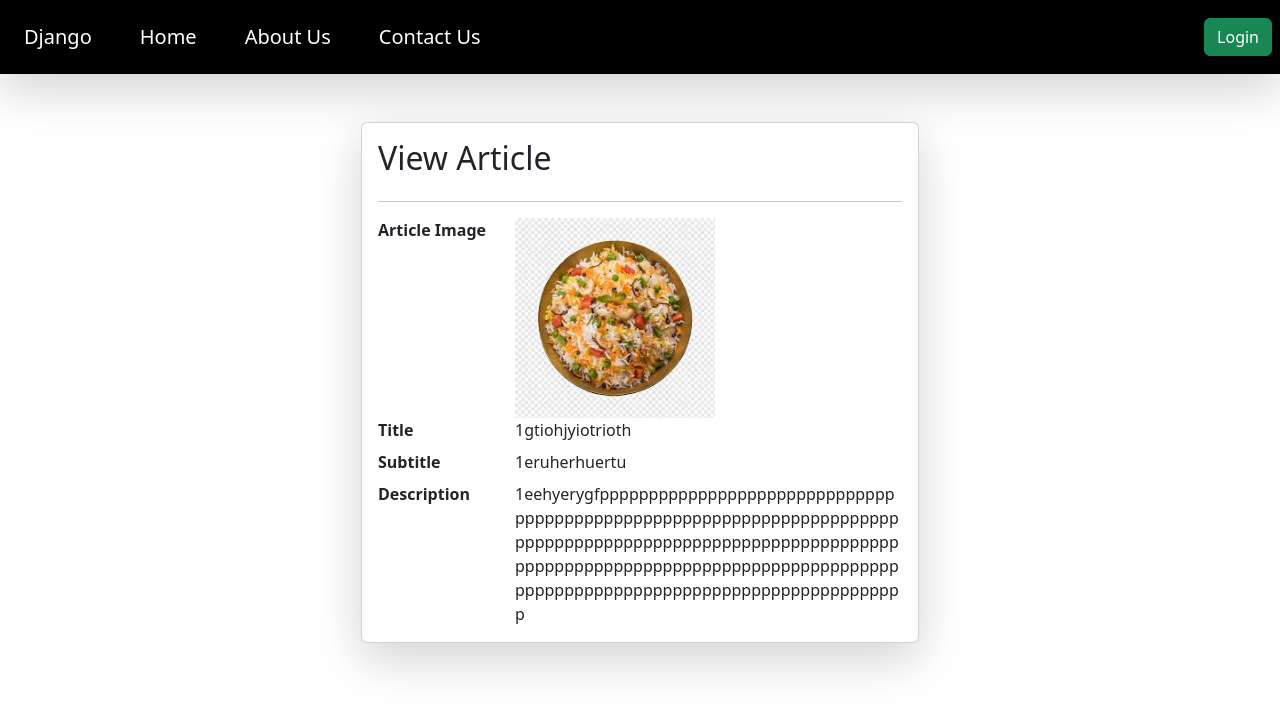
After one commit to Sameeksha-MV/Django-News-Assessment, a Django app: page /view_article/2/ in a window 1280 px wide. The commit adds this page. Shown: the top 711 px of the page. Run offline with Django 4.2, Linux system fonts and the light colour scheme; data comes from the database, SQL or seed files in the repository; both versions use the stored data as it was after the commit.

Commit message:
publisher functionality done

```diff
--- a/articles/templates/base.html
+++ b/articles/templates/base.html
@@ -23,7 +23,7 @@
   <nav class="navbar p-2 bg-black shadow-lg">
     <div class="topnav">
       <a class="navbar-brand" style="color: white;">Django</a>
-      <a class="navbar-brand" href="/" style="color: white;">Home</a>
+      <a class="navbar-brand" href="/home_articles/" style="color: white;">Home</a>
       <a class="navbar-brand" href="/about-us/" style="color: white;">About Us</a>
       <a class="navbar-brand" href="/contact-us/" style="color: white;">Contact Us</a>
     </div>
@@ -31,6 +31,16 @@
         {% if request.user.is_author %}
             <div>
               <a href="/articles-list/" class="btn btn-success ml-2">My Articles</a>
+            </div>
+        {% endif %}
+        {% if request.user.is_superuser %}
+        <div>
+          <a href="/view_users/" class="btn btn-success ml-2">View Users</a>
+        </div>
+        {% endif %}
+        {% if request.user.is_publisher %}
+            <div>
+              <a href="/show_published_articles/" class="btn btn-success ml-2">Published Articles</a>
             </div>
         {% endif %}
         {% if request.user.is_authenticated %}
--- a/articles/templates/update_articles.html
+++ b/articles/templates/update_articles.html
@@ -21,7 +21,7 @@
       <label for="exampleInputPassword1" class="form-label">Article Image</label>
       <input type="file" name="thumbnail" class="form-control">
     </div>
-    <button type="submit" class="btn btn-success">Update Recipe</button>
+    <button type="submit" class="btn btn-success">Update Article</button>
   </form>
 </div>
 {% endblock %}
--- /dev/null
+++ b/articles/templates/view_articles.html
@@ -0,0 +1,50 @@
+{% extends "base.html" %}
+{% block start %}
+<div class="container mt-5 ">
+  <form class="col-6 mx-auto card p-3 shadow-lg" method="post" enctype="multipart/form-data" action="{% url 'update_article_status' article_id=view_article.id %}">
+    {% csrf_token %}
+    <h2>View Article</h2>
+    <hr>
+    <div class="row">
+      <div class="col-md-3">
+        <label for="exampleInputPassword1" class="form-label fw-bold">Article Image</label>
+      </div>
+      <div class="col-md-9">
+        <img src="/media/{{view_article.thumbnail}}" style="height:200px">
+      </div>
+    </div>
+    <div class="row">
+      <div class="col-md-3">
+        <label for="exampleInputEmail1" class="form-label fw-bold">Title</label>
+      </div>
+      <div class="col-md-9">
+        {{view_article.title}}
+      </div>
+    </div>
+    <div class="row">
+      <div class="col-md-3">
+        <label for="exampleInputEmail1" class="form-label fw-bold">Subtitle</label>
+      </div>
+      <div class="col-md-9">
+        {{view_article.subtitle}}
+      </div>
+    </div>
+    <div class="row">
+      <div class="col-md-3">
+        <label for="exampleInputPassword1" class="form-label fw-bold">Description</label>
+      </div>
+      <div class="col-md-9">
+        {{view_article.description}}
+      </div>
+    </div>
+    {% if request.user.is_publisher %}
+      <div class="text-center mt-3">
+        <button type="submit" class="btn btn-success" name="status" value="Published">Publish</button>
+        <button type="submit" class="btn btn-danger" name="status" value="Rejected">Reject</button>
+        <a href="/publish_articles/" class="btn btn-dark ml-auto">Back</a>
+      </div>
+    {% endif %}
+
+  </form>
+</div>
+{% endblock %}
--- a/articles/views.py
+++ b/articles/views.py
@@ -37,7 +37,7 @@ def login_page(request):
       elif user.is_author:
         return redirect('/add-article/')
       elif user.is_publisher:
-        return redirect('/publisher/')
+        return redirect('/publish_articles/')
       else:
         messages.error(request, 'Something went wrong')
         return redirect('/login/')
@@ -65,6 +65,7 @@ def register(request):
       first_name = first_name,
       last_name = last_name,
       username = username,
+      email = email
     )
 
     user.set_password(password)
@@ -80,6 +81,11 @@ def register(request):
     return redirect('/register')
 
   return render(request, 'register.html')
+
+def view_users(request):
+  queryset= CustomUser.objects.all()
+  context = {'users': queryset}
+  return render(request, "view_user.html",context)
 
 @login_required
 def articles(request):
@@ -132,3 +138,40 @@ def delete_article(request, id):
   queryset = Article.objects.get(id = id)
   queryset.delete()
   return redirect('/add-article/')
+
+def show_published_articles(request):
+  queryset = Article.objects.filter(status='Published')
+  context = {'articles_published': queryset}
+  return render(request, 'published_articles.html', context)
+
+def publisher(request):
+  queryset = Article.objects.all()
+  context = {'publish_articles': queryset}
+  return render(request, 'publisher.html', context)
+
+def view_article_to_be_published(request, id):
+  queryset = Article.objects.get(id = id)
+  print(queryset)
+  context = {'view_article': queryset}
+  return render(request, 'view_articles.html', context)
+
+def update_article_status(request, article_id):
+  if request.method == 'POST':
+    status = request.POST.get('status')
+    article = Article.objects.get(pk=article_id)
+    article.status = status
+    article.save()
+
+    return redirect('publish_articles')
+
+  return render(request, 'view_articles.html')
+
+def delete_user(request, id):
+  queryset = CustomUser.objects.get(id = id)
+  queryset.delete()
+  return redirect('/view_users/')
+
+def home_articles(request):
+  queryset = Article.objects.filter(status = 'Published')
+  context = {'home_articles': queryset}
+  return render(request, 'home.html', context)
--- a/core/urls.py
+++ b/core/urls.py
@@ -30,9 +30,17 @@ urlpatterns = [
     path('register/', register, name="register"),
     path('logout/', logout_page, name="logout_page"),
     path('add-article/', articles, name="articles"),
+    path('show_published_articles/', show_published_articles, name="show_published_articles"),
     path('articles-list/', articles_list, name="articles_list"),
     path('delete-article/<id>/', delete_article, name="delete_article"),
     path('update-article/<id>/', update_article, name="update_article"),
+    path('publish_articles/', publisher, name="publish_articles"),
+    path('view_article/<id>/', view_article_to_be_published, name="view_article_to_be_published"),
+    path('update_article_status/<article_id>/', update_article_status, name="update_article_status"),
+    path('delete_user/<id>/', delete_user, name="delete_user"),
+    path('view_users/', view_users, name="view_users"),
+    path('home_articles/', home_articles, name="home_articles"),
+
 ]
 
 if settings.DEBUG:
```
Also changed, not shown: articles/templates/home.html (+37 -5 lines), articles/templates/published_articles.html (added, +39 -0 lines), articles/templates/publisher.html (+9 -9 lines), articles/templates/view_user.html (added, +35 -0 lines), db.sqlite3, public/static/thumbnails/Caprese-Pasta-F-450x450_qdmDKJe.webp (added), public/static/thumbnails/Lagos-Nigeria-Temple.png (added).
